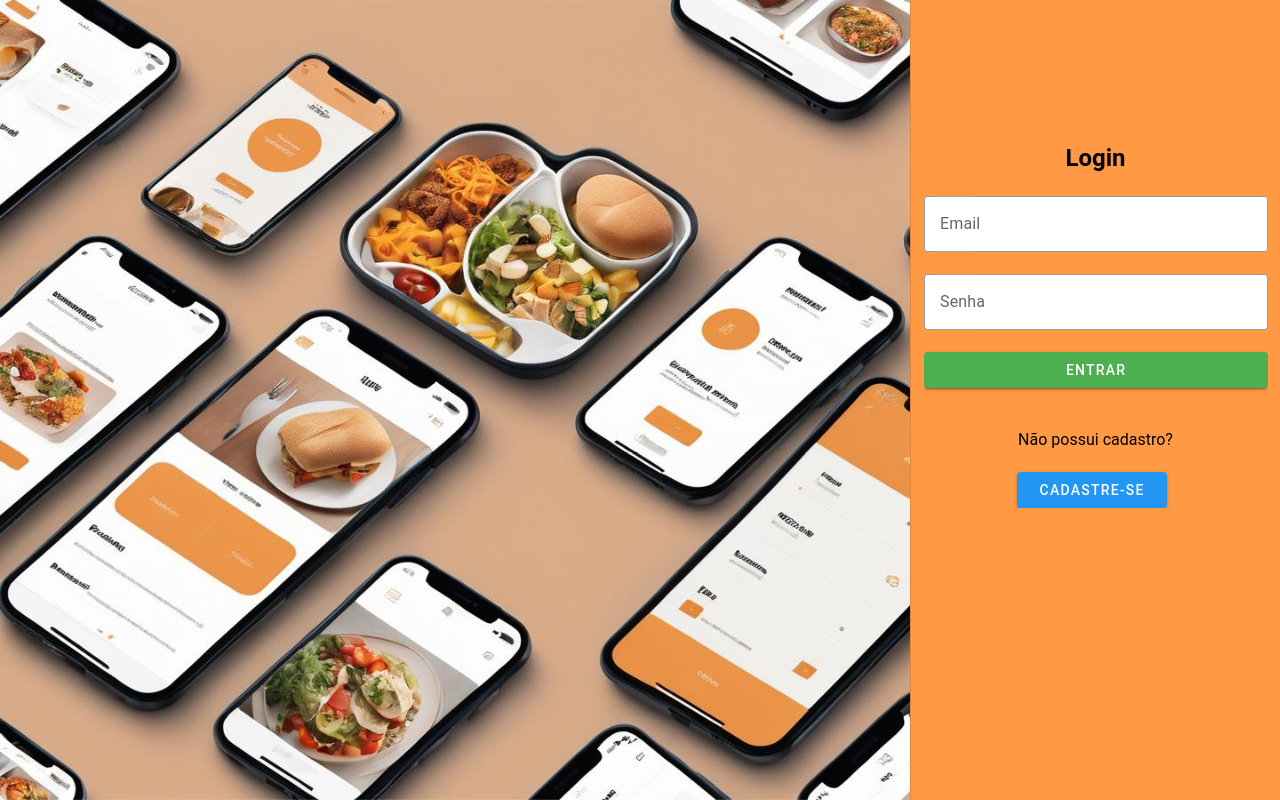
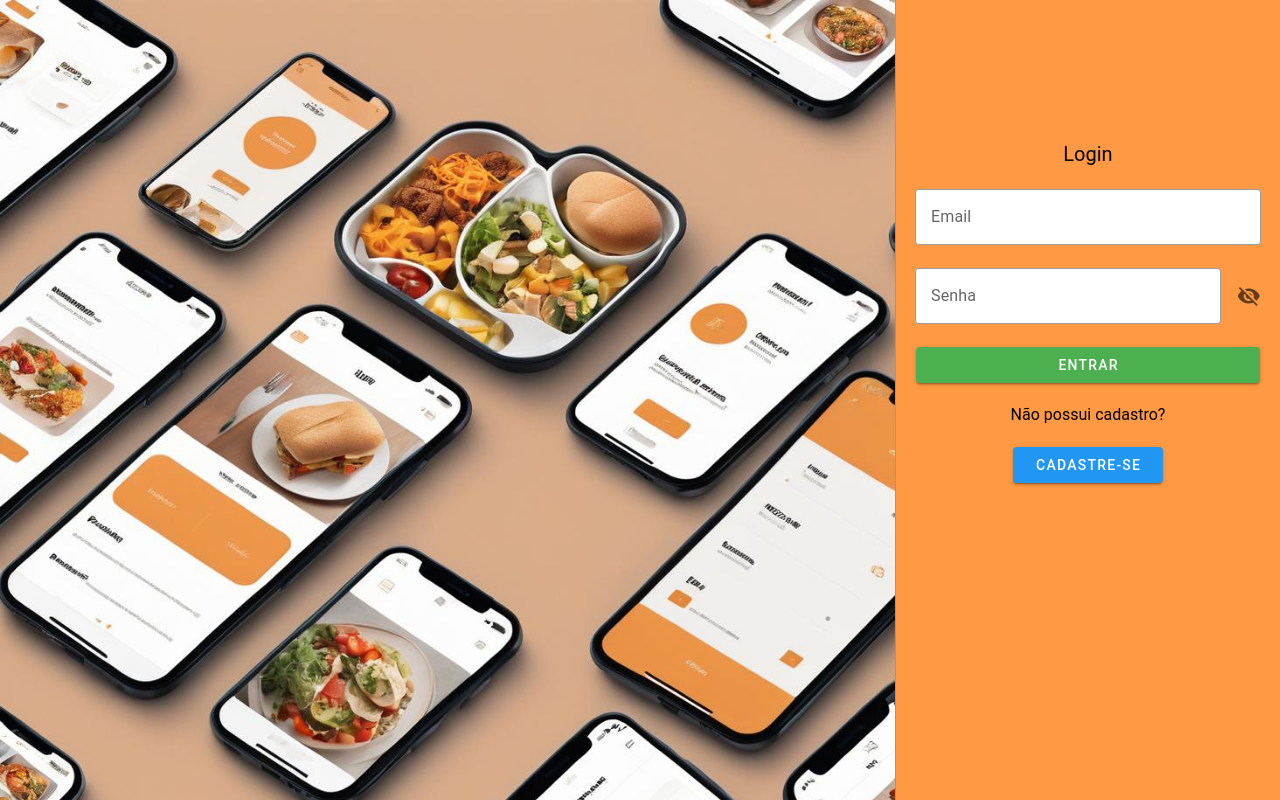
Before and after one commit to org-chef-digital/chef-digital-web, a Vue app: page / in a window 1280 px wide. Built offline with nearby package versions, Linux system fonts and the light colour scheme.

Commit message:
:sparkles: feat: script-login

```diff
--- a/package.json
+++ b/package.json
@@ -9,6 +9,7 @@
   },
   "dependencies": {
     "@mdi/font": "7.0.96",
+    "axios": "^1.6.8",
     "core-js": "^3.34.0",
     "roboto-fontface": "*",
     "vue": "^3.4.0",
--- /dev/null
+++ b/src/components/Home-page.vue
@@ -0,0 +1,11 @@
+<template>
+    <v-app>
+      <v-main>
+        <h1>Home Page</h1>
+      </v-main>
+    </v-app>
+  </template>
+
+  <script setup>
+    //
+  </script>
--- a/src/components/Login-page.vue
+++ b/src/components/Login-page.vue
@@ -1,36 +1,71 @@
+<script>
+import axios from 'axios';
+export default{
+  data() {
+    return {
+      show1: false,
+      rules: {
+        required: value => !!value || 'Campo obrigatório.',
+      },
+      email: '',
+      password: '',
+    };
+  },
+  methods: {
+    async login() {
+      try {
+        const { data } = await axios.post('/login', {
+          email: this.email,
+          password: this.password,
+        });
+        router.push({ name: 'home' }); //redireciona para home se logar
+      } catch (error) {
+        console.error('Erro durante o login:', error);
+      }
+    }
+  }
+}
+</script>
+
 <template>
+  <v-responsive
+  aspect-ratio="16/9">
+
  <v-container
   class="pagel">
 
+
     <v-navigation-drawer
     color="#FF9943"
-    width="370"
+    width="385"
     location="right"
     permanent
     >
     <v-form
  class="loggin">
 
-          <v-responsive
-            class="mx-auto"
-            max-width="344">
-
-            <h1 class="tl text-lg-center">Login</h1>
+            <v-app-bar-title class="tl text-lg-center">Login</v-app-bar-title>
 
             <v-text-field
+              v-model="email"
               bg-color="white"
               hint="Insira seu email de acesso"
               label="Email"
-              placeholder="johndoe@example.com"
+              placeholder="john123@example.com"
               type="email"
+              :rules="[rules.required]"
               variant="outlined">
           </v-text-field>
 
           <v-text-field
+              v-model="password"
               bg-color="white"
               hint="Insira sua senha para acessar"
               label="Senha"
-              type="input"
+              type="password"
+              :append-icon="show1 ? 'mdi-eye' : 'mdi-eye-off'"
+              :rules="[rules.required]"
+              :type="show1 ? 'text':'password'"
               variant="outlined">
           </v-text-field>
 
@@ -46,20 +81,18 @@
             <v-btn
               class="btn-cadst"
               color="blue"
-              width="150">
+              width="150"
+              >
               Cadastre-se
             </v-btn>
 
-          </v-responsive>
           </v-form>
 
         </v-navigation-drawer>
       </v-container>
+    </v-responsive>
 </template>
 
-<script setup>
-
-</script>
 
 <style scoped>
   .pagel {
@@ -73,10 +106,16 @@
     margin-bottom: 20px;
   }
   .tnpc{
-    margin-top: 40px;
+    margin-top: 20px;
     margin-bottom: 20px;
   }
-  .btn-cadst{
-    margin-left: 93px;
+  .v-text-field{
+    margin: 0.2%;
+    width: 90%;
+  }
+  .loggin{
+    display: flex;
+    flex-direction: column;
+    align-items: center;
   }
 </style>
--- a/src/main.js
+++ b/src/main.js
@@ -4,11 +4,15 @@
  * Bootstraps Vuetify and other plugins then mounts the App`
  */
 
+
 // Plugins
 import { registerPlugins } from '@/plugins'
 
 // Components
 import App from './App.vue'
+//axios
+import axios from 'axios'
+axios.defaults.baseURL = 'http://localhost:3000/'
 
 // Composables
 import { createApp } from 'vue'
--- a/src/router/index.js
+++ b/src/router/index.js
@@ -14,11 +14,6 @@ const router = createRouter({
   routes: [
     {
       path: "/",
-      name: "home",
-      component: () => import("../components/Login-page.vue"),
-    },
-    {
-      path: "/login",
       name: "login",
       component: () => import("../components/Login-page.vue"),
     },
@@ -27,6 +22,11 @@ const router = createRouter({
       name: "register",
       component: () => import("../components/Register-page.vue"),
     },
+    {
+      path: "/home",
+      name: "home",
+      component:() => import("../components/Home-page.vue"),
+    },
   ],
 })
 
--- a/vite.config.mjs
+++ b/vite.config.mjs
@@ -49,6 +49,6 @@ export default defineConfig({
     ],
   },
   server: {
-    port: 3000,
+    port: 8000,
   },
 })
```
Also changed, not shown: 1 other file (tests, documents, lock files or other folders). Lines whose indentation alone changed are shown as unchanged.
